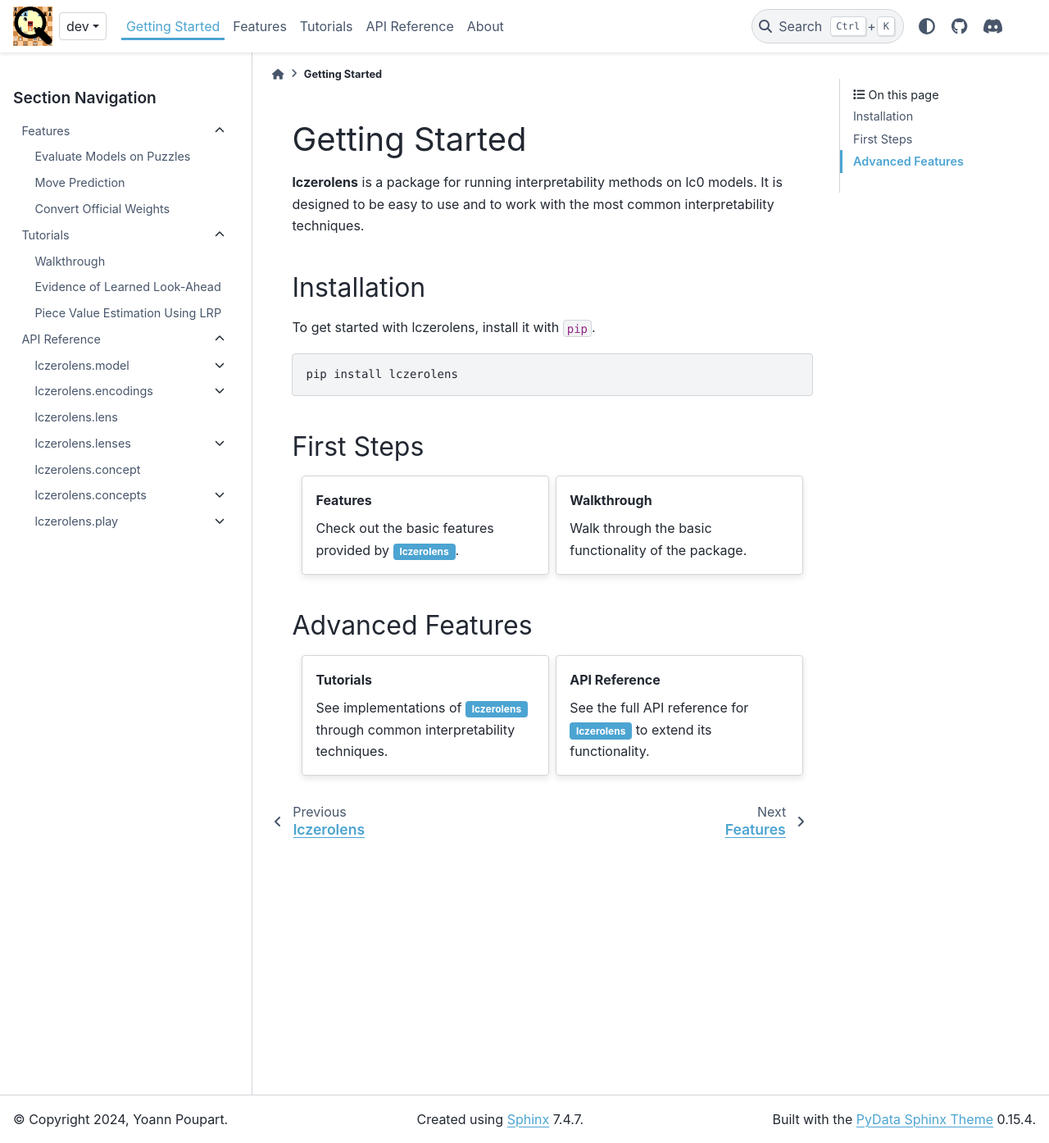
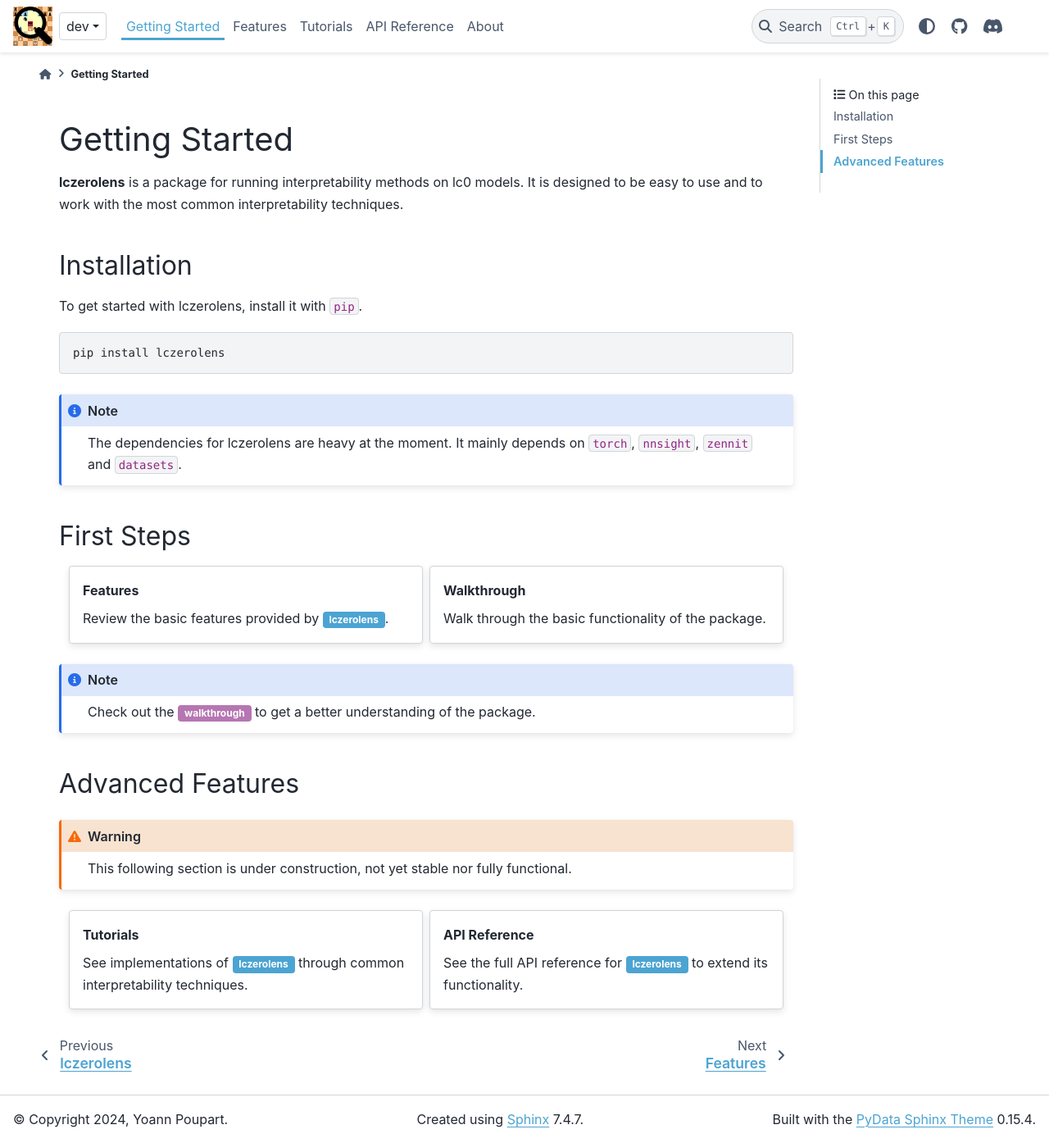
Before and after one commit to Xmaster6y/lczerolens, a Sphinx documentation site: the page built from docs/source/start.rst, in a window 1280 px wide and 1394 px high. Shown: the whole window at 82% size. Built offline with Sphinx 7.4.7 and the PyData theme 0.15.4, drawn with Linux system fonts in a browser that asks for light colours.

Commit message:
fixed conf

```diff
--- a/docs/source/conf.py
+++ b/docs/source/conf.py
@@ -12,6 +12,7 @@ author = "Yoann Poupart"
 
 # General Configuration
 extensions = [
+    # 'sphinx.ext.autosectionlabel',
     "sphinx.ext.autodoc",  # Auto documentation from docstrings
     "sphinx.ext.napoleon",  # Support for NumPy and Google style docstrings
     "sphinx_copybutton",  # Copy button for code blocks
@@ -58,7 +59,8 @@ elif version_match == "stable":
 
 html_theme_options = {
     "show_nav_level": 2,
-    "show_toc_level": 1,
+    "navigation_depth": 2,
+    "show_toc_level": 2,
     "navbar_end": ["theme-switcher", "navbar-icon-links"],
     "navbar_align": "left",
     "icon_links": [
@@ -87,6 +89,7 @@ html_theme_options = {
         "version_match": version_match,
     },
 }
+html_sidebars = {"about": [], "start": []}
 
 html_context = {"default_mode": "auto"}
 
--- a/docs/source/index.rst
+++ b/docs/source/index.rst
@@ -1,4 +1,4 @@
-:html_theme.sidebar_secondary.remove:
+:html_theme.sidebar_secondary.remove: true
 :sd_hide_title:
 
 lczerolens
--- a/docs/source/start.rst
+++ b/docs/source/start.rst
@@ -16,6 +16,11 @@ To get started with lczerolens, install it with ``pip``.
 
    pip install lczerolens
 
+.. note::
+
+   The dependencies for lczerolens are heavy at the moment.
+   It mainly depends on ``torch``, ``nnsight``, ``zennit`` and ``datasets``.
+
 First Steps
 -----------
 
@@ -26,15 +31,23 @@ First Steps
       :link: features
       :link-type: doc
 
-      Check out the basic features provided by :bdg-primary:`lczerolens`.
+      Review the basic features provided by :bdg-primary:`lczerolens`.
 
    .. grid-item-card:: Walkthrough
       :link: notebooks/walkthrough.ipynb
 
       Walk through the basic functionality of the package.
 
+.. note::
+
+   Check out the :bdg-secondary:`walkthrough` to get a better understanding of the package.
+
 Advanced Features
 -----------------
+
+.. warning::
+
+   This following section is under construction, not yet stable nor fully functional.
 
 .. grid:: 2
    :gutter: 2
@@ -50,11 +63,3 @@ Advanced Features
       :link-type: doc
 
       See the full API reference for :bdg-primary:`lczerolens` to extend its functionality.
-
-.. toctree::
-   :maxdepth: 1
-   :hidden:
-
-   features
-   tutorials
-   api
```
